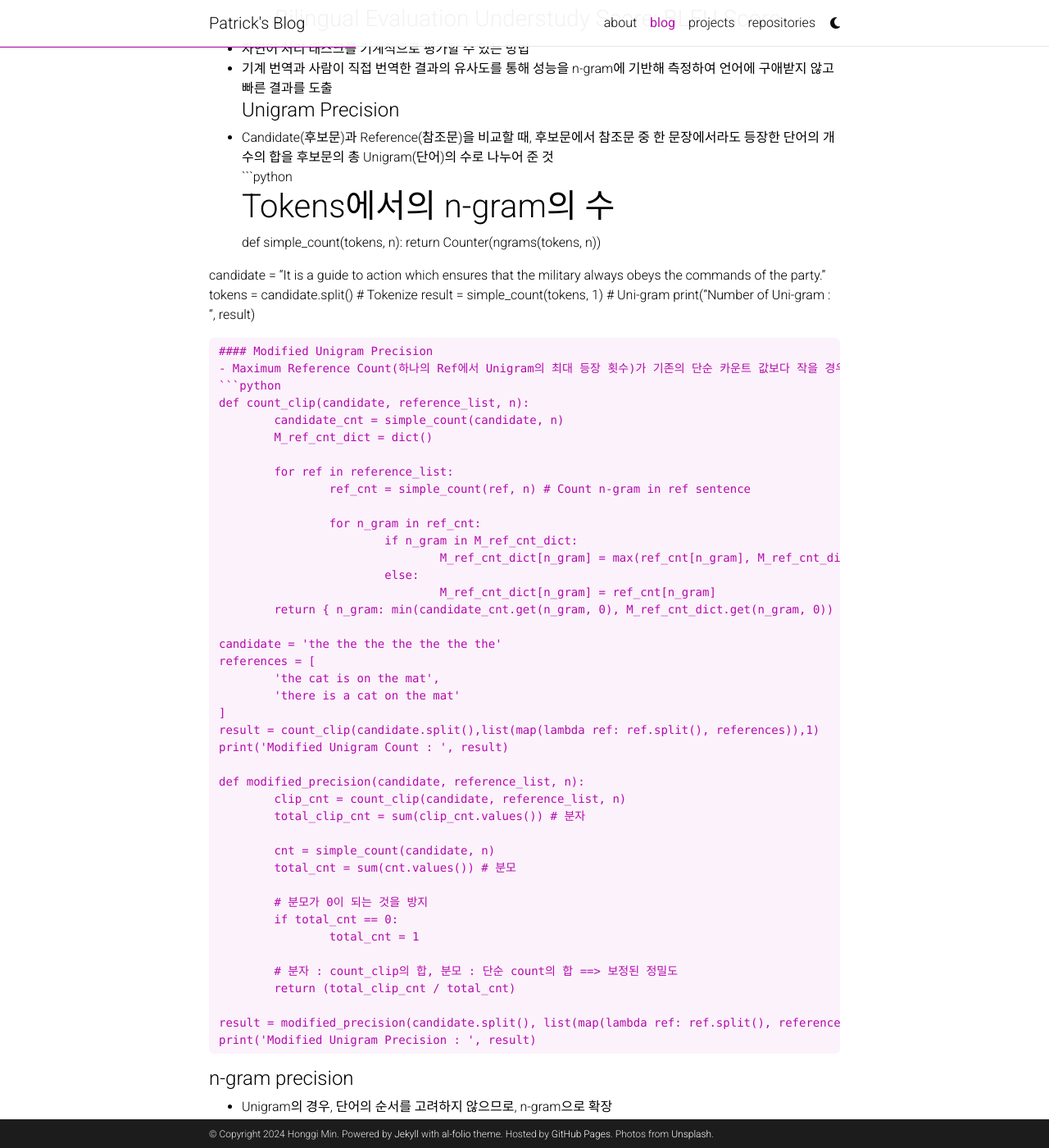
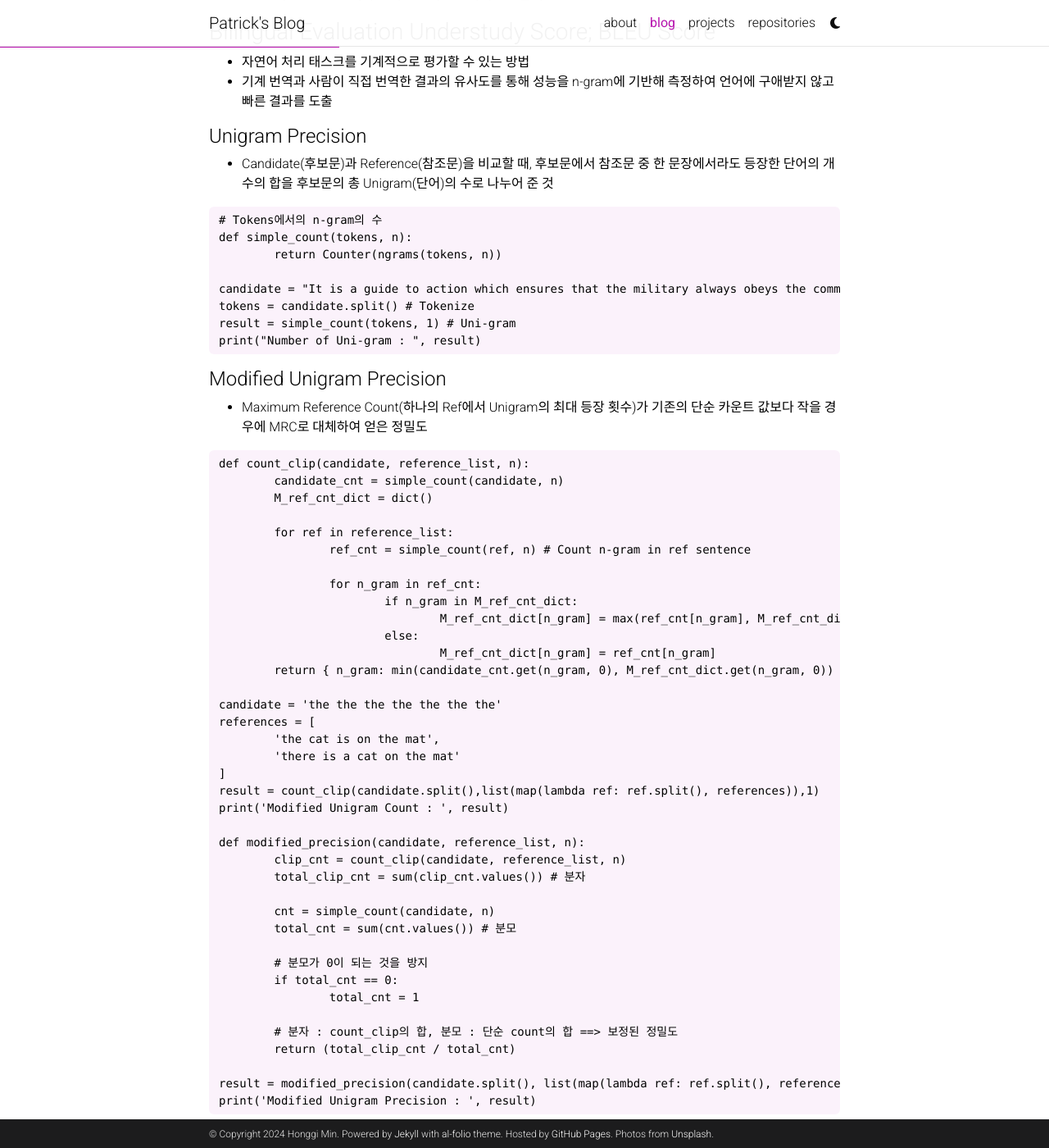
Before and after one commit to roomylot60/roomylot60.github.io, a Jekyll site: the page built from _posts/2023-11-14-seq2seq.md, in a window 1280 px wide and 1400 px high, scrolled down 657 px. Shown: the whole window at 82% size. Built offline with Jekyll 4.4.1, drawn with Linux system fonts in a browser that asks for light colours; comment, search, counter and statistics services are not loaded; a style sheet for code colours, icons or effects is not loaded; some of the changed text lies outside the part shown; grey boxes are pictures that could not be loaded.

Commit message:
Update 16:43

````diff
--- a/_posts/2023-11-14-seq2seq.md
+++ b/_posts/2023-11-14-seq2seq.md
@@ -1,6 +1,6 @@
 ---
 layout: post
-title: Definition of convolution and usage in NLP
+title: Sequence-to-sequence Algorithm with RNN
 date: 2023-11-14 15:12:00-0400
 description: Sequence-to-sequence Algorithm
 tags: NLP
@@ -14,18 +14,21 @@
 - 입력된 Sequence로부터 다른 도메인의 Sequence를 출력하는 모델(ex - chatBoT, 기계 번역, STT, 내용 요약)
 - RNN을 조립하는 방식(하나의 RNN을 Encoder, 다른 하나를 Decoder로 구현하여 이를 연결)에 따라 구조를 생성
 - Encoder와 Decoder 두 개의 모듈로 구성
-	- Encoder : RNN 아키텍처로 바닐라 RNN이 아니라 LSTM 혹은 GRU Cell들로 구성되어 Tokenized words를 각각의 시점에 RNN 셀에서 입력으로 받아 마지막 시점의 Hidden State를 출력
+	* Encoder : RNN 아키텍처로 바닐라 RNN이 아니라 LSTM 혹은 GRU Cell들로 구성되어 Tokenized words를 각각의 시점에 RNN 셀에서 입력으로 받아 마지막 시점의 Hidden State를 출력
     * Context Vector : Encoder에서 출력하는 마지막 시점의 은닉 상태로 Decoder의 첫번째 은닉 상태에 사용
     * Decoder : 기본적 구조는 RNNLM으로 초기 입력으로 문장의 시작을 의미하는 `<sos>`가 입력되면 다음 단어를 예측하고 예측 단어를 다음 시점의 RNN 셀의 입력으로 사용하여 문장의 끝을 의미하는 심볼 `<eos>`가 예측될 때까지 반복
 - 훈련 과정에서는 교사 강요를 사용하여 학습
 	1. Encoder는 입력 문장의 모든 단어들을 순차적으로 입력
 	2. 마지막에 이 모든 단어 정보를 압축해서 하나의 벡터를 생성(Context Vector)
 	3. 이를 Decoder에서 번역된 단어를 순차적으로 출력
+
 ### Bilingual Evaluation Understudy Score; BLEU Score
 - 자연어 처리 태스크를 기계적으로 평가할 수 있는 방법
 - 기계 번역과 사람이 직접 번역한 결과의 유사도를 통해 성능을 n-gram에 기반해 측정하여 언어에 구애받지 않고 빠른 결과를 도출
+
 #### Unigram Precision
 - Candidate(후보문)과 Reference(참조문)을 비교할 때, 후보문에서 참조문 중 한 문장에서라도 등장한 단어의 개수의 합을 후보문의 총 Unigram(단어)의 수로 나누어 준 것
+
 ```python
 # Tokens에서의 n-gram의 수
 def simple_count(tokens, n):
@@ -36,8 +39,10 @@
 result = simple_count(tokens, 1) # Uni-gram
 print("Number of Uni-gram : ", result)
 ```
+
 #### Modified Unigram Precision
 - Maximum Reference Count(하나의 Ref에서 Unigram의 최대 등장 횟수)가 기존의 단순 카운트 값보다 작을 경우에 MRC로 대체하여 얻은 정밀도
+
 ```python
 def count_clip(candidate, reference_list, n):
 	candidate_cnt = simple_count(candidate, n)
@@ -85,10 +90,6 @@
     <div class="col-sm mt-3 mt-md-0">
         {% include figure.html path="assets/img/BLEU.jpg" class="img-fluid rounded z-depth-1" zoomable=true %}
     </div>
-    <br>
-    <div class="col-sm mt-3 mt-md-0">
-        {% include figure.html path="assets/img/Brevity_Penalty.jpg" class="img-fluid rounded z-depth-1" zoomable=true %}
-    </div>
 </div>
 
 ```python
````
